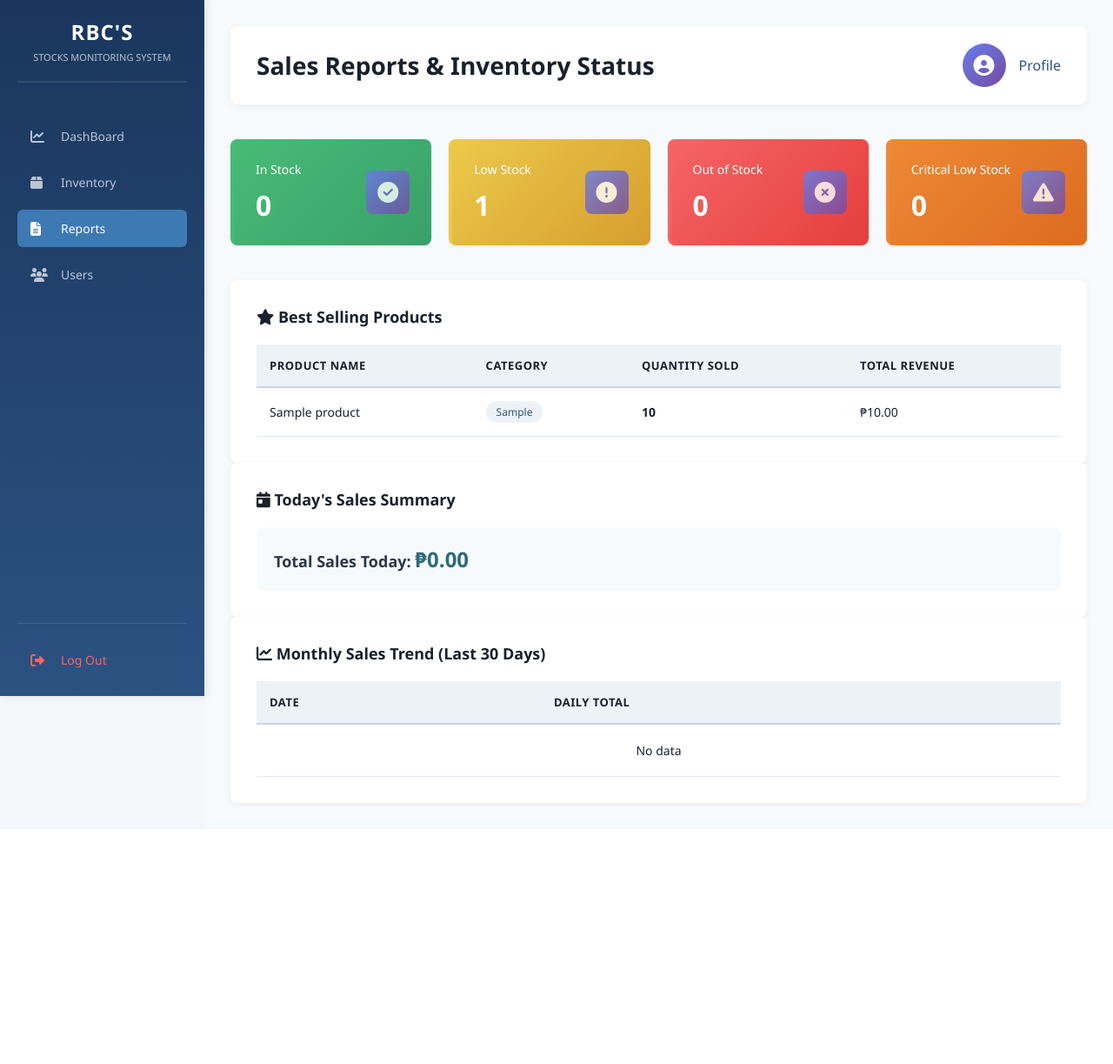
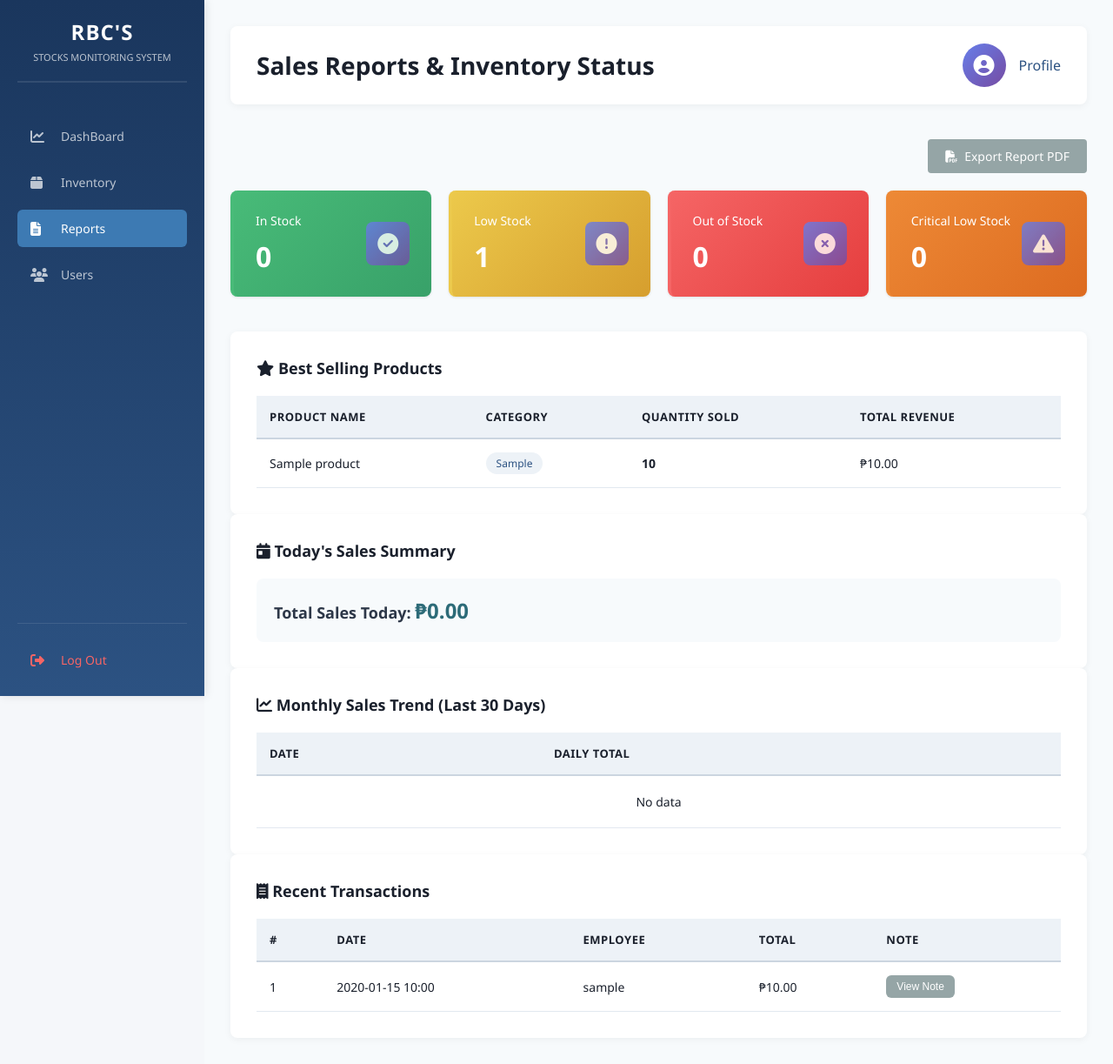
Before and after one commit to Y0shi328/RBC-S, a Flask app: page /reports in a window 1280 px wide. Shown: the whole page at 87% size. Before the commit the page ends 926 px from the top, so only its background shows below. Run offline with Flask 3, Linux system fonts and the light colour scheme; a user stored in the database is signed in; tables that the repository leaves empty hold one stand-in row (values such as "Sample post").

Commit message:
update the error total and add vat, transaction note

```diff
--- a/electronics-pos/app/models.py
+++ b/electronics-pos/app/models.py
@@ -59,6 +59,8 @@ class Sale(db.Model):
     employee_id = db.Column(db.Integer, db.ForeignKey('users.id'), nullable=False)
     total_amount = db.Column(db.Float, nullable=False)
     items_count = db.Column(db.Integer, nullable=False)
+    vat_amount = db.Column(db.Float, nullable=False, default=0.0)
+    staff_note = db.Column(db.Text, nullable=True)
     created_at = db.Column(db.DateTime, default=datetime.utcnow)
 
     employee = db.relationship('User', backref='sales')
--- a/electronics-pos/app/routes.py
+++ b/electronics-pos/app/routes.py
@@ -47,10 +47,13 @@ def dashboard():
             else:
                 in_stock += 1
 
+        total_products = len(products)
+
         return render_template('admin_dashboard.html',
             total_sales=total_sales,
             total_transactions=total_transactions,
             top_products=top_products,
+            total_products=total_products,
 
             # inventory stats
             total_inventory=total_inventory,
@@ -114,7 +117,7 @@ def checkout():
     try:
         total_amount = 0
         total_items = 0
-        sale = Sale(employee_id=current_user.id, items_count=0, total_amount=0)
+        sale = Sale(employee_id=current_user.id, items_count=0, total_amount=0, vat_amount=0.0, staff_note='')
 
         for item in items:
             product = Product.query.get(item['product_id'])
@@ -138,8 +141,11 @@ def checkout():
 
             sale.items.append(sale_item)
 
-        sale.total_amount = total_amount
+        vat_amount = round(total_amount * 0.12, 2)
+        sale.vat_amount = vat_amount
+        sale.total_amount = round(total_amount + vat_amount, 2)
         sale.items_count = total_items
+        sale.staff_note = data.get('note', '').strip()
 
         db.session.add(sale)
         db.session.commit()
@@ -147,7 +153,9 @@ def checkout():
         return jsonify({
             'success': True,
             'sale_id': sale.id,
-            'total_amount': total_amount,
+            'subtotal': total_amount,
+            'vat_amount': vat_amount,
+            'total_amount': sale.total_amount,
             'items_count': total_items
         })
 
@@ -245,6 +253,9 @@ def reports():
             func.date(Sale.created_at).label('date'),
             func.sum(Sale.total_amount).label('total')
         ).filter(Sale.created_at >= thirty_days_ago).group_by(func.date(Sale.created_at)).all()
+
+        transactions = Sale.query.order_by(Sale.created_at.desc()).limit(20).all()
+
         #  INVENTORY STATS (FIXED LOCATION)
         products = Product.query.all()
 
@@ -273,6 +284,7 @@ def reports():
                              low_stock=low_stock,
                              critical_stock=critical_stock,
                              out_of_stock=out_of_stock,
+                             transactions=transactions,
                              user_role='admin')
     else:
         # Employee sees their own reports
@@ -345,6 +357,92 @@ def get_products():
         'price': p.price,
         'quantity': p.quantity_in_stock
     } for p in products])
+
+# Export inventory as printable PDF-like page
+@bp.route('/export/inventory')
+@login_required
+def export_inventory():
+    if current_user.role != 'admin':
+        flash('Unauthorized access', 'error')
+        return redirect(url_for('routes.dashboard'))
+
+    products = Product.query.order_by(Product.name).all()
+    return render_template('export_inventory.html', products=products)
+
+# Export reports as printable PDF-like page
+@bp.route('/export/reports')
+@login_required
+def export_reports():
+    if current_user.role == 'admin':
+        best_sellers = db.session.query(
+            Product.name,
+            Product.category,
+            func.sum(SaleItem.quantity).label('total_qty'),
+            func.sum(SaleItem.subtotal).label('total_sales')
+        ).join(SaleItem).group_by(Product.id).order_by(func.sum(SaleItem.quantity).desc()).all()
+
+        today = datetime.utcnow().date()
+        daily_total = db.session.query(func.sum(Sale.total_amount)).filter(func.date(Sale.created_at) == today).scalar() or 0
+
+        thirty_days_ago = datetime.utcnow() - timedelta(days=30)
+        monthly_sales = db.session.query(
+            func.date(Sale.created_at).label('date'),
+            func.sum(Sale.total_amount).label('total')
+        ).filter(Sale.created_at >= thirty_days_ago).group_by(func.date(Sale.created_at)).all()
+
+        return render_template('export_reports.html',
+            best_sellers=best_sellers,
+            daily_total=daily_total,
+            monthly_sales=monthly_sales,
+            user_role='admin'
+        )
+    else:
+        best_sellers = db.session.query(
+            Product.name,
+            Product.category,
+            func.sum(SaleItem.quantity).label('total_qty'),
+            func.sum(SaleItem.subtotal).label('total_sales')
+        ).join(SaleItem).join(Sale).filter(Sale.employee_id == current_user.id).group_by(Product.id).order_by(func.sum(SaleItem.quantity).desc()).all()
+
+        today = datetime.utcnow().date()
+        daily_total = db.session.query(func.sum(Sale.total_amount)).filter(
+            Sale.employee_id == current_user.id,
+            func.date(Sale.created_at) == today
+        ).scalar() or 0
+
+        thirty_days_ago = datetime.utcnow() - timedelta(days=30)
+        monthly_sales = db.session.query(
+            func.date(Sale.created_at).label('date'),
+            func.sum(Sale.total_amount).label('total')
+        ).filter(
+            Sale.employee_id == current_user.id,
+            Sale.created_at >= thirty_days_ago
+        ).group_by(func.date(Sale.created_at)).all()
+
+        return render_template('export_reports.html',
+            best_sellers=best_sellers,
+            daily_total=daily_total,
+            monthly_sales=monthly_sales,
+            user_role='employee'
+        )
+
+# Get sale note and details for admin
+@bp.route('/api/sale/<int:sale_id>')
+@login_required
+def get_sale_detail(sale_id):
+    if current_user.role != 'admin':
+        return jsonify({'error': 'Unauthorized'}), 403
+
+    sale = Sale.query.get_or_404(sale_id)
+    return jsonify({
+        'id': sale.id,
+        'employee': sale.employee.username if sale.employee else 'Unknown',
+        'created_at': sale.created_at.strftime('%Y-%m-%d %H:%M:%S'),
+        'subtotal': round(sale.total_amount - sale.vat_amount, 2),
+        'vat_amount': round(sale.vat_amount, 2),
+        'total_amount': round(sale.total_amount, 2),
+        'staff_note': sale.staff_note or ''
+    })
 
 # Get sales data for charts
 @bp.route('/api/sales-data')
--- a/electronics-pos/app/static/css/style.css
+++ b/electronics-pos/app/static/css/style.css
@@ -1093,13 +1093,60 @@ body.sidebar-open .sidebar {
     font-size: 14px;
 }
 
-.summary-row.total {
+..summary-row.total {
     font-size: 18px;
     font-weight: bold;
     color: var(--primary-color);
     border-top: 1px solid #ddd;
     padding-top: 10px;
     margin-bottom: 15px;
+}
+
+.note-section {
+    margin-bottom: 20px;
+}
+
+.note-section label {
+    display: block;
+    margin-bottom: 8px;
+    font-weight: 600;
+    color: #2d3748;
+}
+
+.note-section textarea {
+    width: 100%;
+    resize: vertical;
+    min-height: 100px;
+    padding: 12px;
+    border: 1px solid #cbd5e0;
+    border-radius: 8px;
+    font-size: 14px;
+    background: #f7fafc;
+    color: #2d3748;
+}
+
+.note-section textarea:focus {
+    outline: none;
+    border-color: #1a7f8f;
+    box-shadow: 0 0 0 3px rgba(26, 127, 143, 0.1);
+}
+
+.btn-sm {
+    padding: 6px 12px;
+    font-size: 12px;
+    border-radius: 6px;
+}
+
+.btn-export {
+    display: inline-flex;
+    align-items: center;
+    gap: 8px;
+}
+
+.actions-group {
+    display: flex;
+    align-items: center;
+    gap: 10px;
 }
 
 /* Form Container */
--- a/electronics-pos/app/templates/admin_dashboard.html
+++ b/electronics-pos/app/templates/admin_dashboard.html
@@ -75,7 +75,7 @@
             <div class="stat-card total-items">
                 <div class="stat-content">
                     <h3>Total Item</h3>
-                    <p class="stat-number">{{ top_products|length }}</p>
+                    <p class="stat-number">{{ total_products }}</p>
                 </div>
                 <div class="stat-icon">
                     <i class="fas fa-boxes"></i>
--- a/electronics-pos/app/templates/reports.html
+++ b/electronics-pos/app/templates/reports.html
@@ -67,6 +67,12 @@
                 </div>
                 <a href="{{ url_for('routes.profile') }}" class="profile-link">Profile</a>
             </div>
+        </div>
+
+        <div class="page-actions" style="margin-bottom: 20px; display: flex; justify-content: flex-end; gap: 12px;">
+            <a href="{{ url_for('routes.export_reports') }}" class="btn btn-secondary btn-export">
+                <i class="fas fa-file-pdf"></i> Export Report PDF
+            </a>
         </div>
 
         <!-- Inventory Status Cards -->
@@ -176,7 +182,77 @@
                 </tbody>
             </table>
         </div>
+
+        {% if user_role == 'admin' and transactions %}
+        <div class="recent-items-section">
+            <h3><i class="fas fa-receipt"></i> Recent Transactions</h3>
+            <table class="recent-items-table">
+                <thead>
+                    <tr>
+                        <th>#</th>
+                        <th>Date</th>
+                        <th>Employee</th>
+                        <th>Total</th>
+                        <th>Note</th>
+                    </tr>
+                </thead>
+                <tbody>
+                    {% for sale in transactions %}
+                        <tr>
+                            <td>{{ sale.id }}</td>
+                            <td>{{ sale.created_at.strftime('%Y-%m-%d %H:%M') }}</td>
+                            <td>{{ sale.employee.username if sale.employee else 'Unknown' }}</td>
+                            <td>₱{{ '%.2f'|format(sale.total_amount) }}</td>
+                            <td>
+                                <button class="btn btn-secondary btn-sm" onclick="viewNote({{ sale.id }})">
+                                    View Note
+                                </button>
+                            </td>
+                        </tr>
+                    {% endfor %}
+                </tbody>
+            </table>
+        </div>
+        {% endif %}
     </div>
+
+    <div id="noteModal" class="modal hidden">
+        <div class="modal-content">
+            <div class="modal-header">
+                <h3 id="noteModalTitle">Transaction Note</h3>
+                <button class="close-modal" onclick="hideNoteModal()">×</button>
+            </div>
+            <div class="modal-body" id="noteModalBody" style="font-size: 14px; line-height: 1.6; color: #2d3748; min-height: 100px;"></div>
+            <div class="form-actions">
+                <button type="button" class="btn-form-cancel" onclick="hideNoteModal()">Close</button>
+            </div>
+        </div>
+    </div>
+
+    <script>
+        function viewNote(saleId) {
+            fetch(`/api/sale/${saleId}`)
+                .then(response => response.json())
+                .then(data => {
+                    if (data.error) {
+                        alert(data.error);
+                        return;
+                    }
+                    const noteText = data.staff_note || 'No internal note saved for this transaction.';
+                    document.getElementById('noteModalTitle').textContent = `Transaction #${data.id} Note`;
+                    document.getElementById('noteModalBody').textContent = noteText;
+                    document.getElementById('noteModal').classList.remove('hidden');
+                })
+                .catch(err => {
+                    console.error(err);
+                    alert('Unable to load transaction note.');
+                });
+        }
+
+        function hideNoteModal() {
+            document.getElementById('noteModal').classList.add('hidden');
+        }
+    </script>
     <script src="{{ url_for('static', filename='js/ui.js') }}"></script>
 </body>
 </html>
```
Also changed, not shown: electronics-pos/app/__init__.py (+12 -0 lines), electronics-pos/app/static/js/pos.js (+17 -3 lines), electronics-pos/app/templates/export_inventory.html (added, +52 -0 lines), electronics-pos/app/templates/export_reports.html (added, +75 -0 lines), electronics-pos/app/templates/pos.html (+8 -0 lines), electronics-pos/app/templates/products.html (+8 -3 lines).
